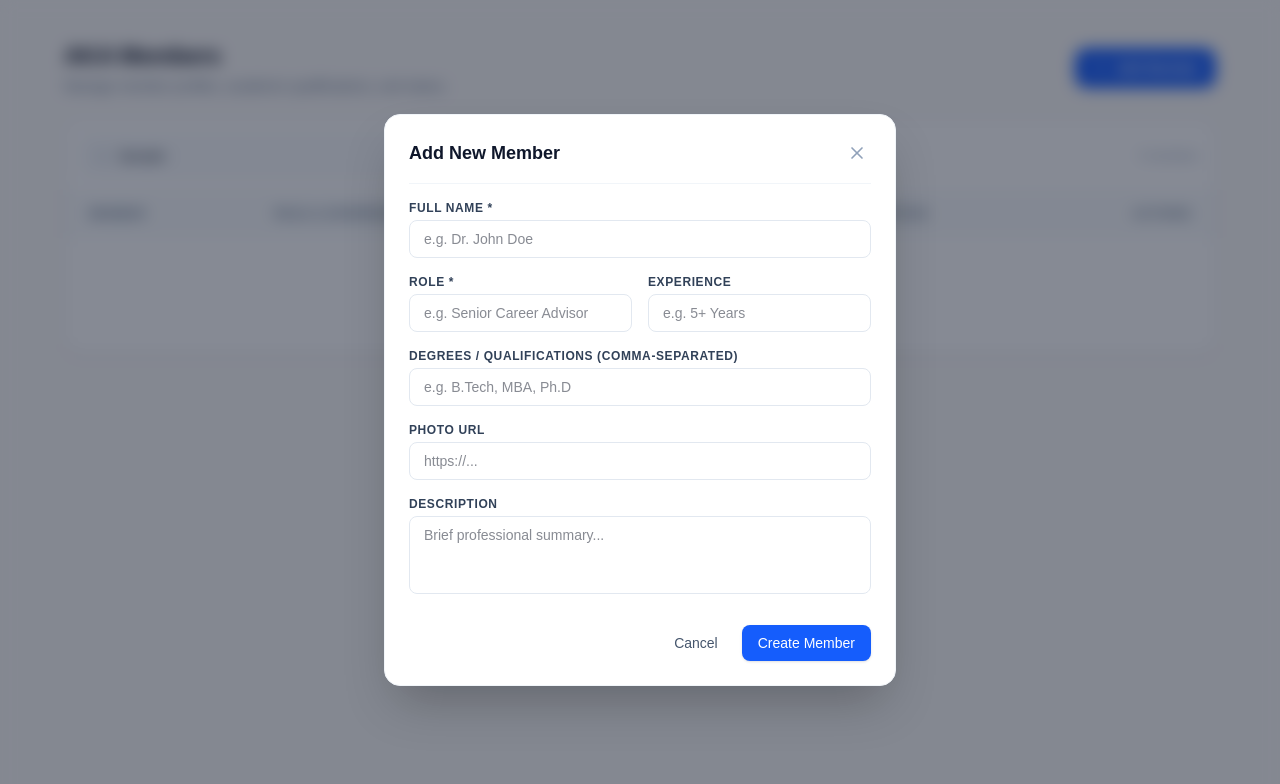
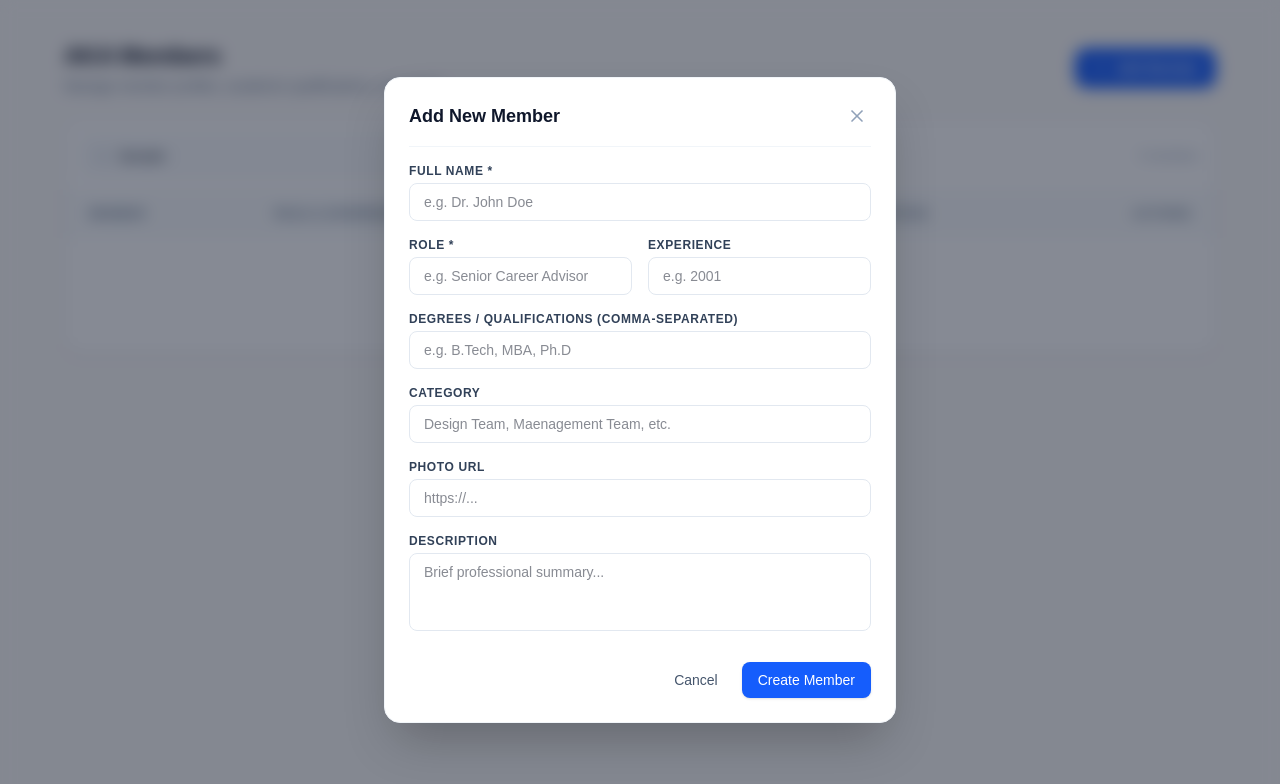
Before and after one commit to Ashukla1998/LifePage-copilot, a Next.js app: page /aka-member in a window 1280 px wide. Both pictures are taken after typing "Sample" into the empty fields and a click on the button "Add Member". Shown: the top 784 px of the page. Built offline with nearby package versions, Linux system fonts and the light colour scheme.

Commit message:
changes in add member

```diff
--- a/src/app/aka-member/components/MemberModal.tsx
+++ b/src/app/aka-member/components/MemberModal.tsx
@@ -24,6 +24,7 @@ export default function MemberModal({
     role: '',
     photo: '',
     degree: '',
+    category: '',
     experience: '',
     description: '',
   });
@@ -37,6 +38,7 @@ export default function MemberModal({
         role: initialData.role || '',
         photo: initialData.photo || '',
         degree: initialData.degree ? initialData.degree.join(', ') : '',
+        category: initialData.category || '',
         experience: initialData.experience || '',
         description: initialData.description || '',
       });
@@ -46,6 +48,7 @@ export default function MemberModal({
         role: '',
         photo: '',
         degree: '',
+        category: '',
         experience: '',
         description: '',
       });
@@ -77,6 +80,7 @@ export default function MemberModal({
         role: formData.role.trim(),
         photo: formData.photo.trim() || null,
         degree: degreeArray,
+        category: formData.category.trim() || null,
         experience: formData.experience.trim() || null,
         description: formData.description.trim() || null,
         is_active: initialData ? initialData.is_active : true,
@@ -169,7 +173,7 @@ export default function MemberModal({
                 disabled={loading}
                 value={formData.experience}
                 onChange={(e) => setFormData({ ...formData, experience: e.target.value })}
-                placeholder="e.g. 5+ Years"
+                placeholder="e.g. 2001"
                 className="w-full px-3.5 py-2 text-sm border border-slate-200 rounded-lg focus:outline-none focus:ring-2 focus:ring-blue-500 disabled:bg-slate-100"
               />
             </div>
@@ -185,6 +189,20 @@ export default function MemberModal({
               value={formData.degree}
               onChange={(e) => setFormData({ ...formData, degree: e.target.value })}
               placeholder="e.g. B.Tech, MBA, Ph.D"
+              className="w-full px-3.5 py-2 text-sm border border-slate-200 rounded-lg focus:outline-none focus:ring-2 focus:ring-blue-500 disabled:bg-slate-100"
+            />
+          </div>
+
+          <div>
+            <label className="block text-xs font-semibold text-slate-700 uppercase tracking-wider mb-1">
+              Category
+            </label>
+            <input
+              type="text"
+              disabled={loading}
+              value={formData.category}
+              onChange={(e) => setFormData({ ...formData, category: e.target.value })}
+              placeholder="Design Team, Maenagement Team, etc."
               className="w-full px-3.5 py-2 text-sm border border-slate-200 rounded-lg focus:outline-none focus:ring-2 focus:ring-blue-500 disabled:bg-slate-100"
             />
           </div>
--- a/src/app/aka-member/page.tsx
+++ b/src/app/aka-member/page.tsx
@@ -14,7 +14,8 @@ const INITIAL_MEMBERS: AkaMember[] = [
         role: 'Lead Mentor',
         photo: 'https://placehold.co/150x150?text=AV',
         degree: ['B.Tech', 'Ph.D in AI'],
-        experience: '8+ Years',
+        category: 'Design Team',
+        experience: "2018",
         is_active: true,
         description: 'Expert in career strategy and computational technology.',
     },
@@ -24,7 +25,8 @@ const INITIAL_MEMBERS: AkaMember[] = [
         role: 'Career Consultant',
         photo: 'https://placehold.co/150x150?text=PS',
         degree: ['MBA', 'B.Com'],
-        experience: '5 Years',
+        category: 'Management Team',
+        experience: "2021",
         is_active: false,
         description: 'Specializes in higher education paths and corporate coaching.',
     },
@@ -37,6 +39,12 @@ export default function AkaMemberPage() {
     const [isMemberModalOpen, setIsMemberModalOpen] = useState(false);
     const [isStatusModalOpen, setIsStatusModalOpen] = useState(false);
     const [selectedMember, setSelectedMember] = useState<AkaMember | null>(null);
+
+    const handleYear = (year: string) => {
+        const currentYear = new Date().getFullYear();
+        const num = parseInt(year, 10);
+        return currentYear - num ;
+    };
 
     const handleOpenAdd = () => {
         setSelectedMember(null);
@@ -98,6 +106,7 @@ export default function AkaMemberPage() {
                     data.photo.trim() ||
                     `https://placehold.co/150x150?text=${data.name.charAt(0).toUpperCase()}`,
                 degree: degreesArray,
+                category: data.category,
                 experience: data.experience,
                 description: data.description,
                 is_active: true,
@@ -214,7 +223,7 @@ export default function AkaMemberPage() {
                                             {/* Role & Experience */}
                                             <td className="px-6 py-4">
                                                 <div className="text-slate-800 font-medium text-sm">{member.role}</div>
-                                                <div className="text-xs text-slate-400">{member.experience || 'N/A'}</div>
+                                                <div className="text-xs text-slate-400">{member.experience ? handleYear(member.experience) : 'N/A'} +Years</div>
                                             </td>
 
                                             {/* Degrees / Qualifications */}
--- a/src/app/aka-member/types.ts
+++ b/src/app/aka-member/types.ts
@@ -4,6 +4,7 @@ export interface AkaMember {
   role: string;
   photo: string;
   degree: string[]; // TEXT[]
+  category: string;
   experience: string;
   is_active: boolean;
   description: string;
@@ -14,6 +15,7 @@ export interface AkaMemberFormData {
   role: string;
   photo: string;
   degree: string; // Comma-separated input string converted to string[]
+category: string;
   experience: string;
   description: string;
 }
```
